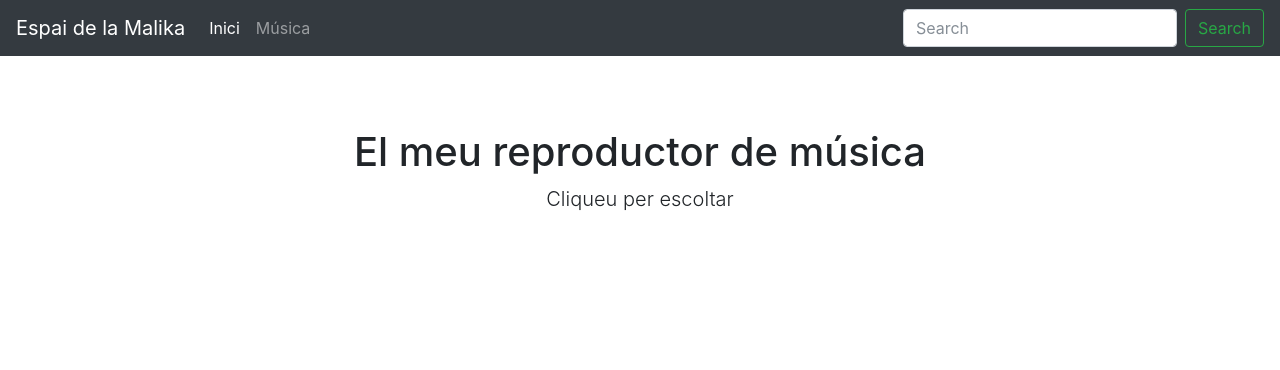
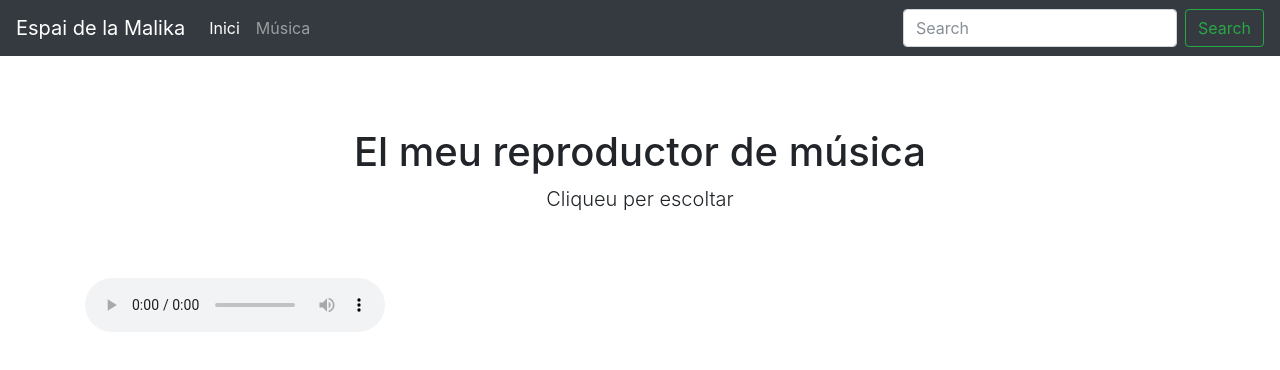
Before and after one commit to mnorkulova61/p-gina_web, a plain HTML site: page musica.html in a window 1280 px wide. Drawn offline with nearby package versions, Linux system fonts and the light colour scheme.

Commit message:
Update musica.html

```diff
--- a/musica.html
+++ b/musica.html
@@ -62,6 +62,11 @@
         <p class="lead">Cliqueu per escoltar </p>
       </div>
 
+       <audio id="audioTestElem" autobuffer controls >
+    <source src="Noah Cyrus - Stay Together (Official Video).mp3" type="audio/mp3">
+ El teu navegador no suporta l'etiqueta d'audio a HTML5.
+ </audio>
+
     </main><!-- /.container -->
 
     <!-- Bootstrap core JavaScript
```
